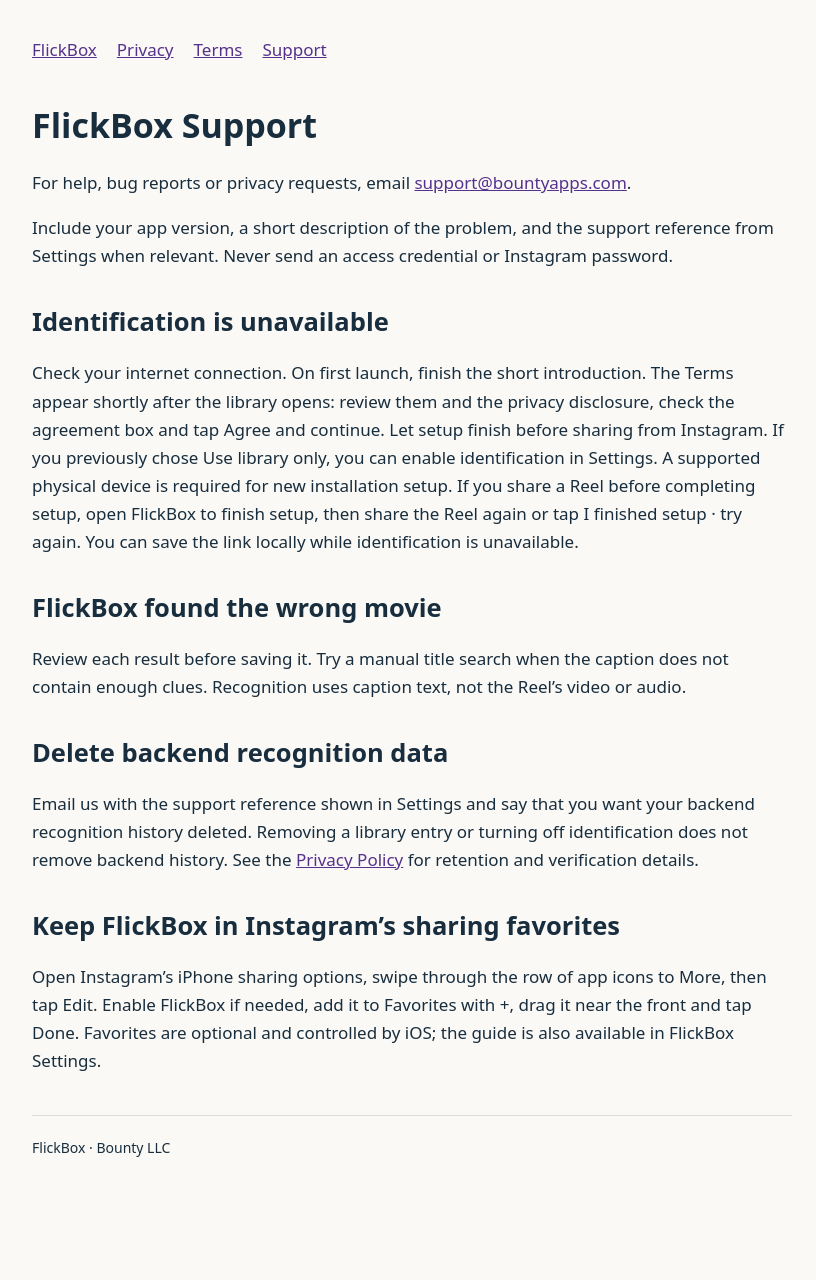
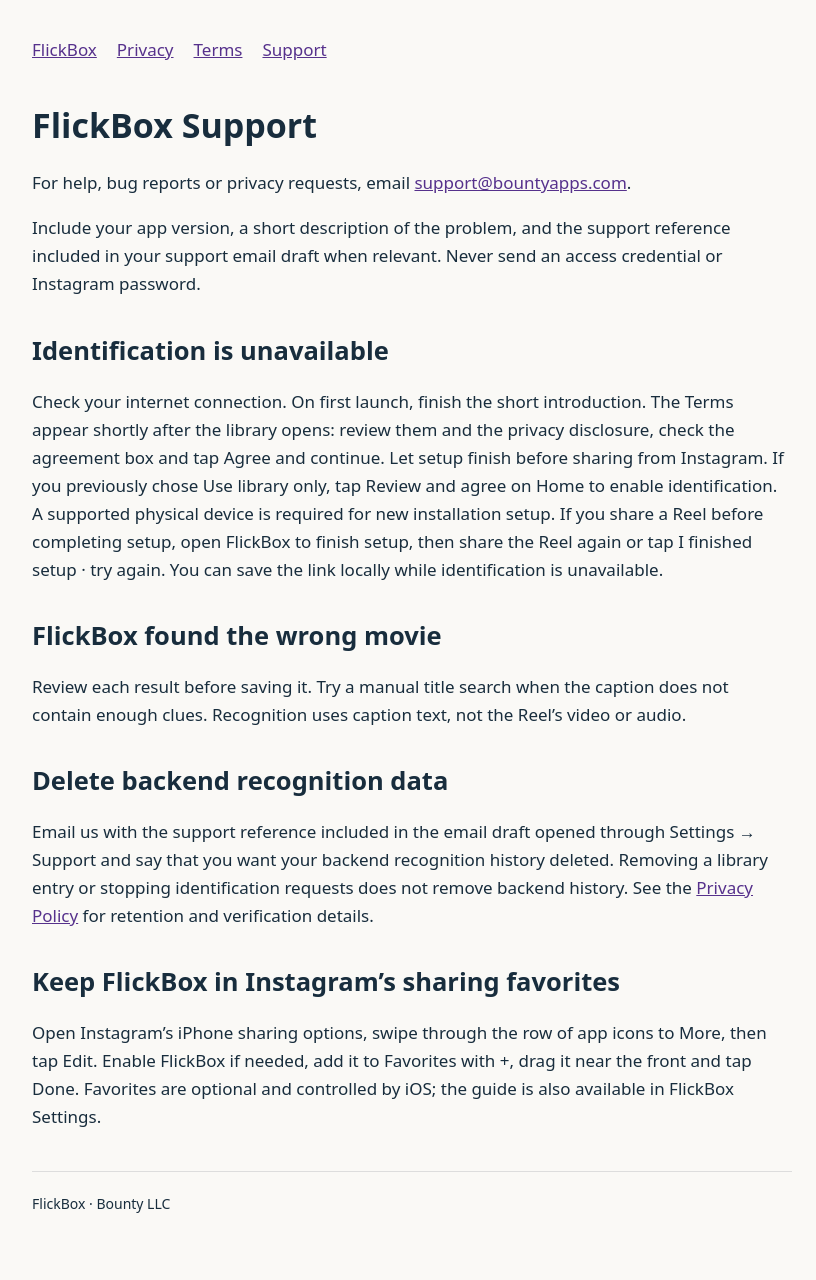
Before and after one commit to AntonVoropaiev/FlickBox, a Jekyll site: the page built from support/index.md, in a window 1280 px wide. Shown: the whole page, without its empty margins (228-1044 px from the left). Built offline with Jekyll 4.4.1, drawn with Linux system fonts in a browser that asks for light colours; before the commit the page ends 1223 px from its top, so only the background shows below that.

Commit message:
Align help and privacy with user-initiated identification

```diff
--- a/support/index.md
+++ b/support/index.md
@@ -6,11 +6,11 @@ title: Support
 
 For help, bug reports or privacy requests, email [support@bountyapps.com](mailto:support@bountyapps.com).
 
-Include your app version, a short description of the problem, and the support reference from Settings when relevant. Never send an access credential or Instagram password.
+Include your app version, a short description of the problem, and the support reference included in your support email draft when relevant. Never send an access credential or Instagram password.
 
 ## Identification is unavailable
 
-Check your internet connection. On first launch, finish the short introduction. The Terms appear shortly after the library opens: review them and the privacy disclosure, check the agreement box and tap Agree and continue. Let setup finish before sharing from Instagram. If you previously chose Use library only, you can enable identification in Settings. A supported physical device is required for new installation setup. If you share a Reel before completing setup, open FlickBox to finish setup, then share the Reel again or tap I finished setup · try again. You can save the link locally while identification is unavailable.
+Check your internet connection. On first launch, finish the short introduction. The Terms appear shortly after the library opens: review them and the privacy disclosure, check the agreement box and tap Agree and continue. Let setup finish before sharing from Instagram. If you previously chose Use library only, tap Review and agree on Home to enable identification. A supported physical device is required for new installation setup. If you share a Reel before completing setup, open FlickBox to finish setup, then share the Reel again or tap I finished setup · try again. You can save the link locally while identification is unavailable.
 
 ## FlickBox found the wrong movie
 
@@ -18,7 +18,7 @@ Review each result before saving it. Try a manual title search when the caption
 
 ## Delete backend recognition data
 
-Email us with the support reference shown in Settings and say that you want your backend recognition history deleted. Removing a library entry or turning off identification does not remove backend history. See the [Privacy Policy](../privacy/) for retention and verification details.
+Email us with the support reference included in the email draft opened through Settings → Support and say that you want your backend recognition history deleted. Removing a library entry or stopping identification requests does not remove backend history. See the [Privacy Policy](../privacy/) for retention and verification details.
 
 ## Keep FlickBox in Instagram’s sharing favorites
 
```
Also changed, not shown: privacy/index.md (+1 -1 lines), terms/index.md (+1 -1 lines).
